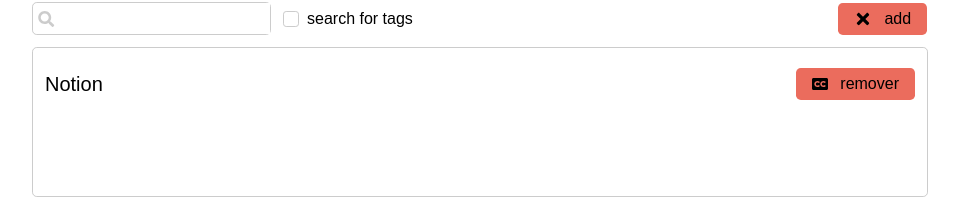
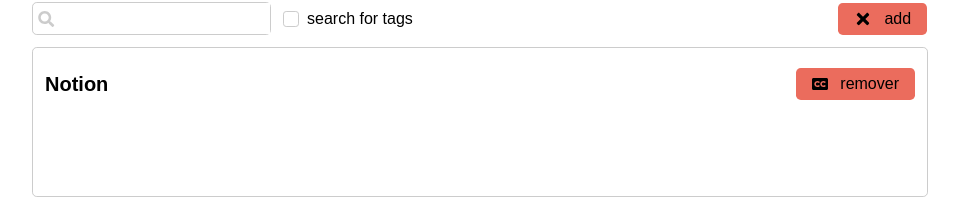
Before and after one commit to amandagdev/tasks, a React (Create React App) app: page / in a window 1280 px wide. Shown: the part 141-340 px from the top of the page, without its empty margins (160-1119 px from the left). Built offline with nearby package versions, Linux system fonts and the light colour scheme.

Commit message:
test(card): add test card

```diff
--- a/src/components/card/styled.js
+++ b/src/components/card/styled.js
@@ -25,4 +25,4 @@
 
 export const Container = styled('div')(containerStyles)
 export const Header = styled('div')(headerStyles)
-export const Title = styled('div')(titleStyles)
+export const Title = styled('h3')(titleStyles)
```
Also changed, not shown: src/components/card/test.js (+11 -0 lines).
